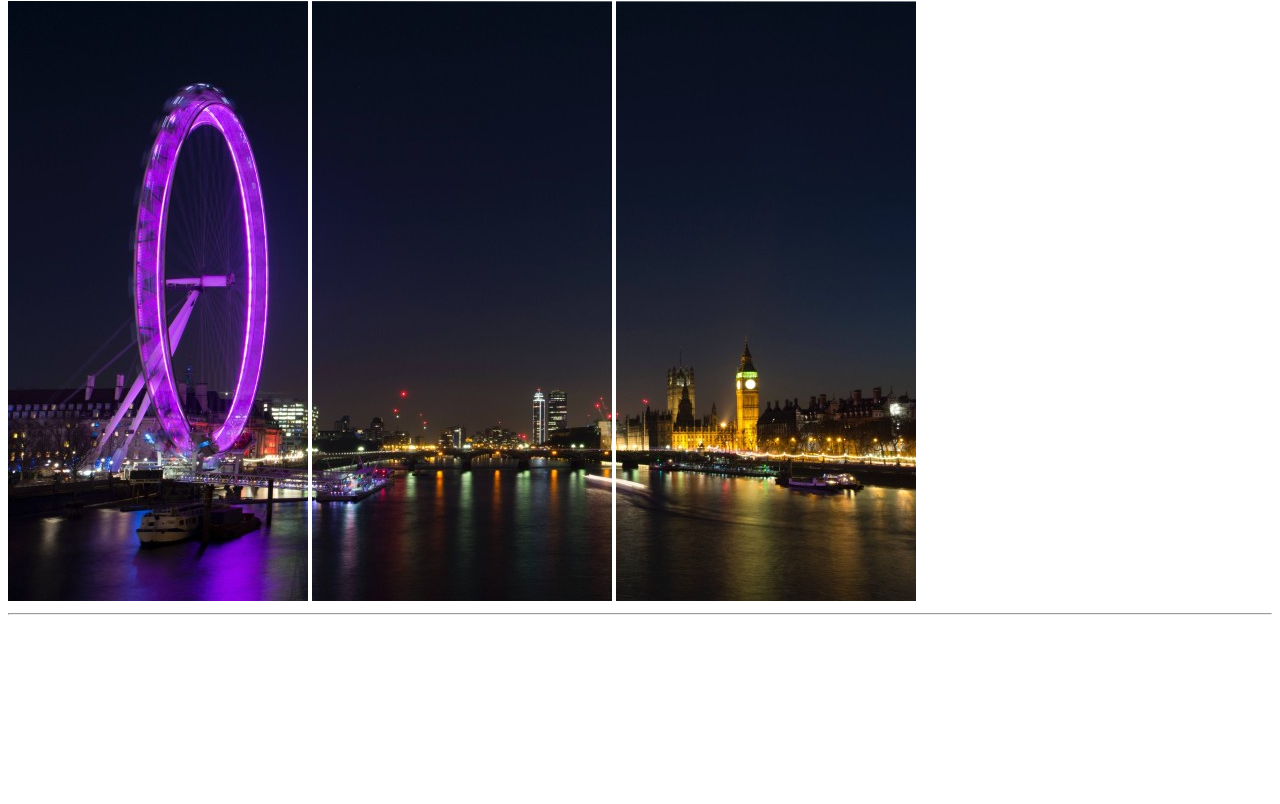
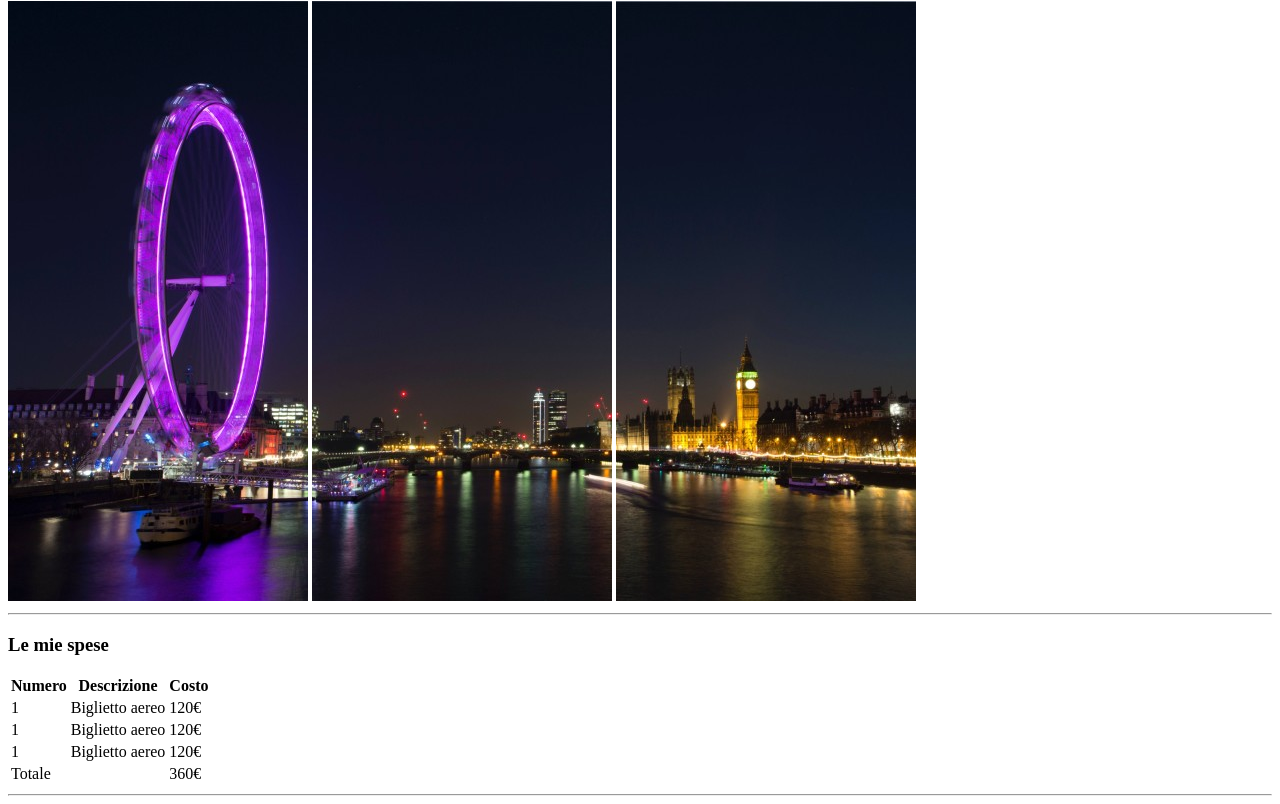
Before and after one commit to GianlucaBenassi/html-london-trip, a plain HTML site: page index.html in a window 1280 px wide. Shown: the part 79-883 px from the top of the page. Before the commit the page ends 800 px from the top, so only its background shows below. Drawn offline with Linux system fonts and the light colour scheme.

Commit message:
expenses section

```diff
--- a/index.html
+++ b/index.html
@@ -23,6 +23,52 @@
 
         <!-- section spese -->
         <section>
+            <h3>Le mie spese</h3>
+
+            <table>
+                <!-- intestazione tabella -->
+                <thead>
+                    <tr>
+                        <th>Numero</th>
+                        <th>Descrizione</th>
+                        <th>Costo</th>
+                    </tr>
+                </thead>
+                <!-- fine intestazione tabella -->
+
+                <!-- corpo tabella -->
+                <tbody>
+                    <tr>
+                        <td>1</td>
+                        <td>Biglietto aereo</td>
+                        <td>120&euro;</td>
+                    </tr>
+                    <tr>
+                        <td>1</td>
+                        <td>Biglietto aereo</td>
+                        <td>120&euro;</td>
+                    </tr>
+                    <tr>
+                        <td>1</td>
+                        <td>Biglietto aereo</td>
+                        <td>120&euro;</td>
+                    </tr>
+                </tbody>
+                <!-- fine corpo tabella -->
+
+                <!-- chiusura tabella -->
+                <tfoot>
+                    <tr>
+                        <td>Totale</td>
+                        <td></td>
+                        <td>360&euro;</td>
+                    </tr>
+                </tfoot>
+                <!-- fine chiusura tabella -->
+
+            </table>
+
+            <hr>
 
         </section>
 
```
